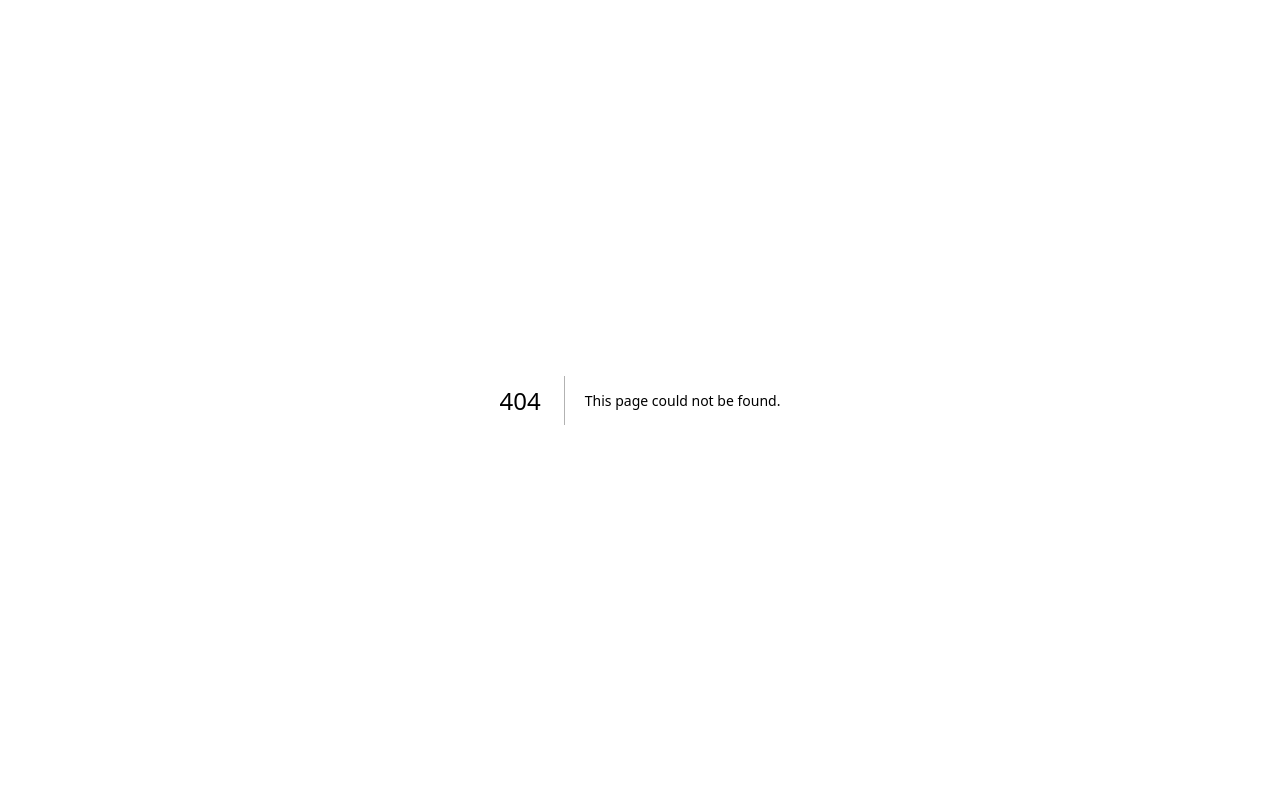
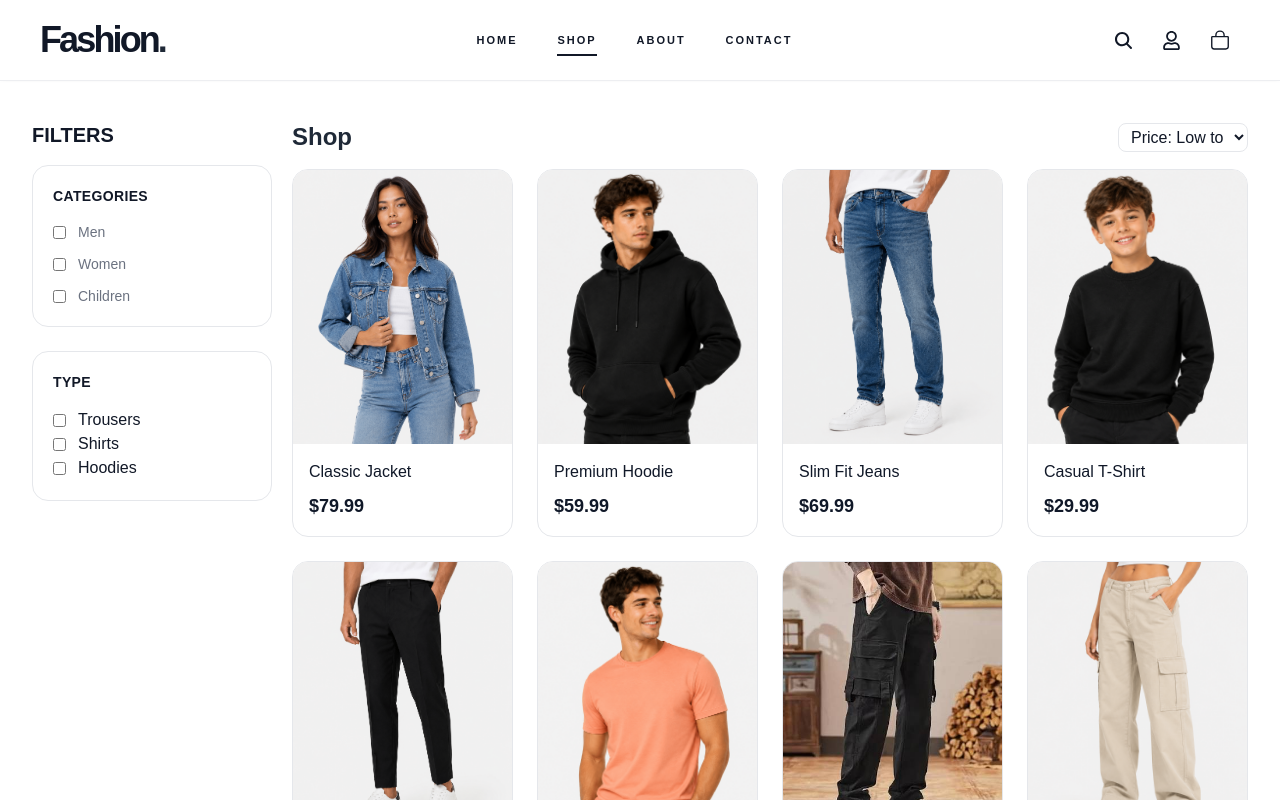
Before and after one commit to mohammedmuqtadir41-cmyk/ecommerce, a Next.js app: page /shop in a window 1280 px wide. Before the commit this address had no page. Shown: the top 800 px of the page. Built offline with nearby package versions, Linux system fonts and the light colour scheme.

Commit message:
completed the shop page and filters

```diff
--- /dev/null
+++ b/src/app/shop/page.tsx
@@ -0,0 +1,41 @@
+import { FrontendLayout } from "@/components/layouts/FrontendLayout";
+import { ProductCard } from "@/components/products/ProductCard";
+import { FilterOptions } from "@/components/shop/FilterOptions";
+import { dummyShopProducts } from "@/constants/DummyProduct";
+
+export default function ShopPage() {
+  return (
+    <FrontendLayout>
+      <div className="my-10 flex flex-col gap-5 sm:flex-row">
+        <FilterOptions />
+
+        <div className="flex-1">
+          <div className="mb-4 flex items-center justify-between">
+            <h2 className="text-base font-semibold text-primary sm:text-2xl">
+              Shop
+            </h2>
+
+            <select
+              className="w-[130px] rounded-md border border-border bg-background px-2 py-1 text-xs"
+              defaultValue="low-high"
+              aria-label="Sort products"
+            >
+              <option value="low-high">Price: Low to High</option>
+              <option value="high-low">Price: High to Low</option>
+            </select>
+          </div>
+
+          {/* Product listing  */}
+
+          <div className="grid grid-cols-2 gap-6 md:grid-cols-3 lg:grid-cols-4">
+            {dummyShopProducts.map((product) => (
+                <ProductCard key={product.id} product={product}/>
+            ))}
+          </div>
+
+
+        </div>
+      </div>
+    </FrontendLayout>
+  );
+}
--- /dev/null
+++ b/src/components/shop/FilterOptions.tsx
@@ -0,0 +1,77 @@
+
+"use client";
+
+import { useState } from "react";
+import { RiArrowRightDoubleFill } from "react-icons/ri";
+
+export const FilterOptions = () => {
+  const [showFilter, setShowFilter] = useState(false);
+
+  return (
+    <aside className="w-full sm:min-w-60 sm:max-w-60">
+      <button
+        onClick={() => setShowFilter((prev) => !prev)}
+        className="mb-4 flex items-center gap-2 text-xl font-semibold sm:cursor-default"
+      >
+        FILTERS
+        <RiArrowRightDoubleFill
+          className={`transition-transform duration-300 sm:hidden ${
+            showFilter ? "rotate-90" : ""
+          }`}
+        />
+      </button>
+
+      <div
+        className={`space-y-6 sm:block ${
+          showFilter ? "block" : "hidden"
+        }`}
+      >
+        {/* Categories */}
+        <div className="rounded-xl border border-border p-5">
+          <h3 className="mb-4 text-sm font-semibold tracking-wide">
+            CATEGORIES
+          </h3>
+
+          <div className="space-y-3 text-sm text-muted-foreground">
+            <label className="flex items-center gap-3">
+              <input type="checkbox" />
+              <span>Men</span>
+            </label>
+
+            <label className="flex items-center gap-3">
+              <input type="checkbox" />
+              <span>Women</span>
+            </label>
+
+            <label className="flex items-center gap-3">
+              <input type="checkbox" />
+              <span>Children</span>
+            </label>
+          </div>
+        </div>
+
+        {/* Product Types */}
+        <div className="rounded-xl border border-border p-5">
+          <h3 className="mb-4 text-sm font-semibold tracking-wide">
+            TYPE
+          </h3>
+
+          <label className="flex items-center gap-3">
+              <input type="checkbox" />
+              <span>Trousers</span>
+            </label>
+
+            <label className="flex items-center gap-3">
+              <input type="checkbox" />
+              <span>Shirts</span>
+            </label>
+
+            <label className="flex items-center gap-3">
+              <input type="checkbox" />
+              <span>Hoodies</span>
+            </label>
+        </div>
+      </div>
+    </aside>
+  );
+};
--- a/src/constants/DummyProduct.tsx
+++ b/src/constants/DummyProduct.tsx
@@ -31,7 +31,6 @@ export const dummyLatestCollections = [
   },
 ];
 
-
 export const dummyBestSellers = [
   {
     id: 6,
@@ -63,10 +62,67 @@ export const dummyBestSellers = [
     image: "/images/product10.png",
     price: 49.99,
   },
-  // {
-  //   id: 11,
-  //   name: "Premium Casual Wear",
-  //   image: "/images/product11.png",
-  //   price: 74.99,
-  // },
 ];
+
+export const dummyShopProducts = [
+  {
+    id: 1,
+    name: "Classic Jacket",
+    image: "/images/product1.png",
+    price: 79.99,
+  },
+  {
+    id: 2,
+    name: "Premium Hoodie",
+    image: "/images/product2.png",
+    price: 59.99,
+  },
+  {
+    id: 3,
+    name: "Slim Fit Jeans",
+    image: "/images/product3.png",
+    price: 69.99,
+  },
+  {
+    id: 4,
+    name: "Casual T-Shirt",
+    image: "/images/product4.png",
+    price: 29.99,
+  },
+  {
+    id: 5,
+    name: "Oversized Sweatshirt",
+    image: "/images/product5.png",
+    price: 49.99,
+  },
+  {
+    id: 6,
+    name: "Essential Cotton T-Shirt",
+    image: "/images/product6.png",
+    price: 29.99,
+  },
+  {
+    id: 7,
+    name: "Jean Jacket",
+    image: "/images/product7.png",
+    price: 89.99,
+  },
+  {
+    id: 8,
+    name: "Relaxed Fit Cargo Pants",
+    image: "/images/product8.png",
+    price: 64.99,
+  },
+  {
+    id: 9,
+    name: "Classic Puma Top",
+    image: "/images/product9.png",
+    price: 54.99,
+  },
+  {
+    id: 10,
+    name: "Tailored Men's Shirt",
+    image: "/images/product10.png",
+    price: 49.99,
+  },
+];
```
Also changed, not shown: src/app/about/page.tsx (added).
